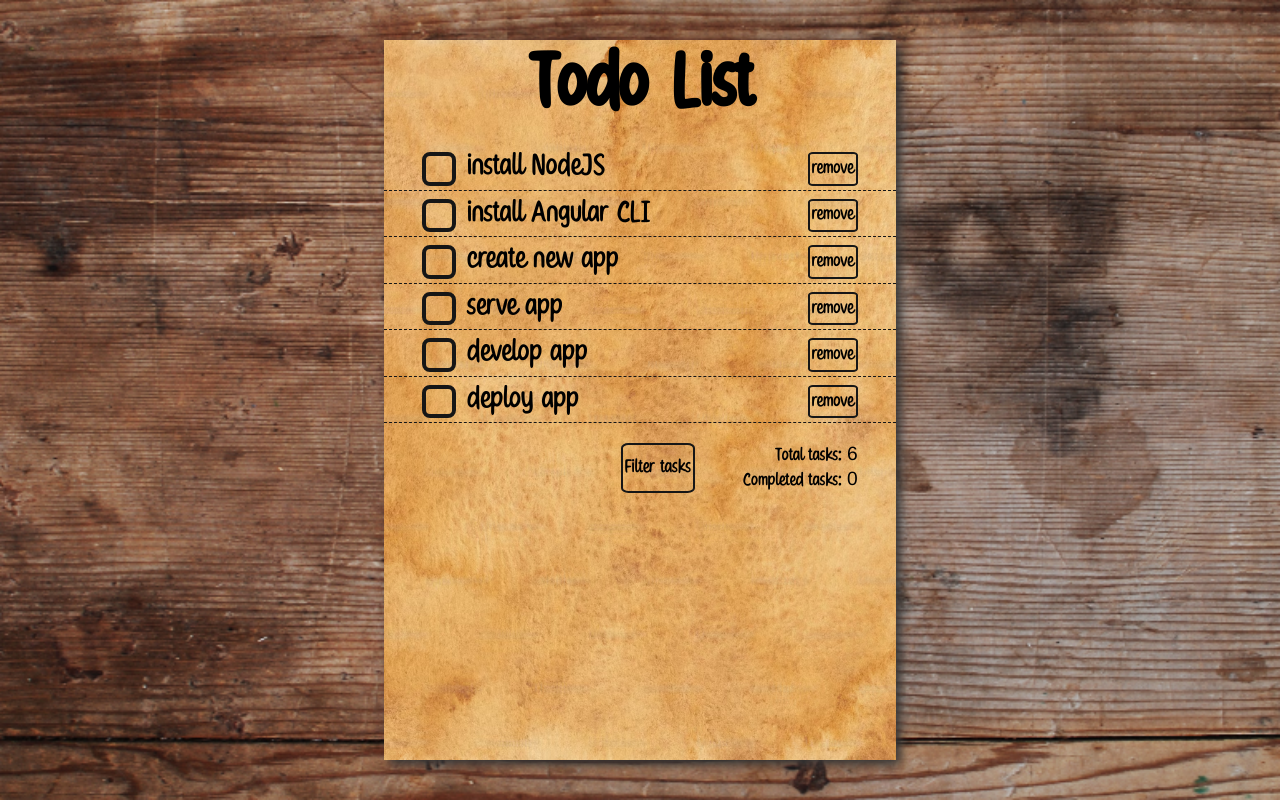
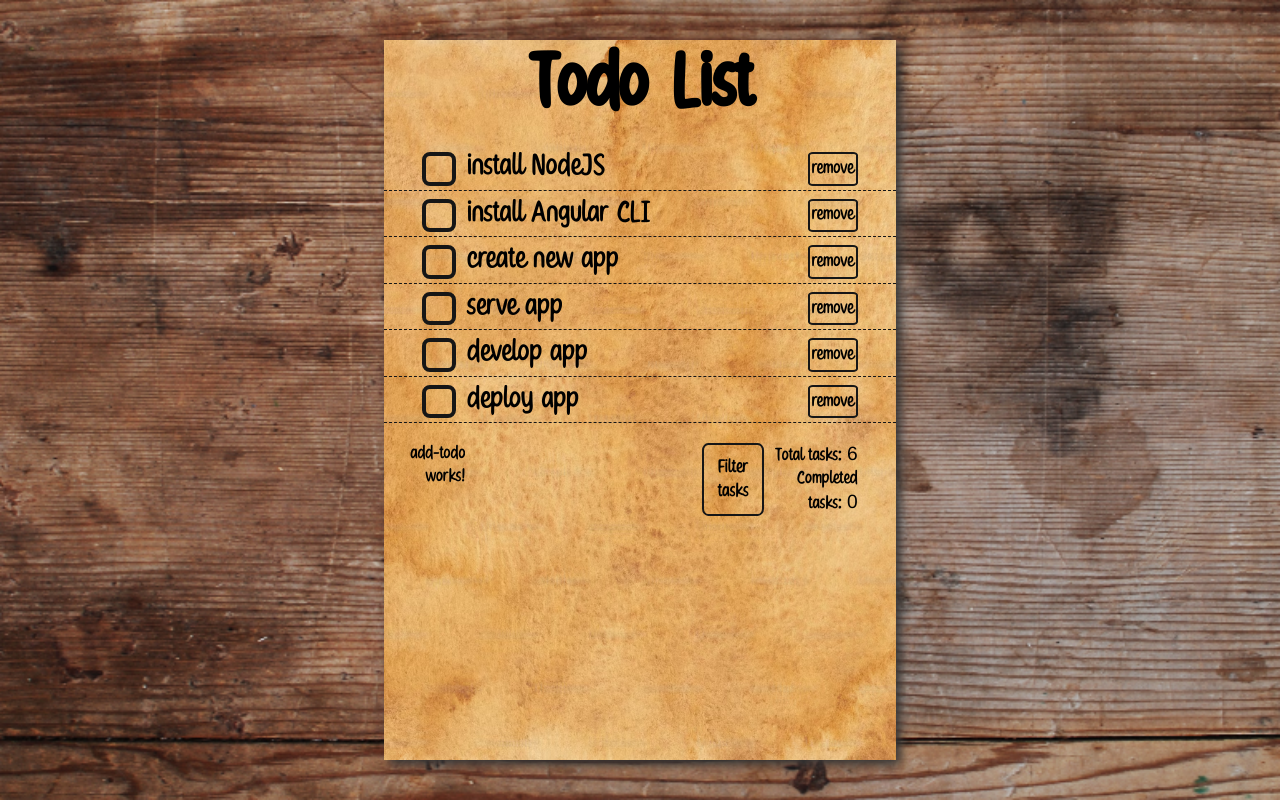
Before and after one commit to glenisT/todo-list, an Angular app: page / in a window 1280 px wide. Built offline with nearby package versions, Linux system fonts and the light colour scheme.

Commit message:
add add-todo component

```diff
--- /dev/null
+++ b/src/app/todo-list/add-todo/add-todo.component.html
@@ -0,0 +1 @@
+<p>add-todo works!</p>
--- /dev/null
+++ b/src/app/todo-list/add-todo/add-todo.component.ts
@@ -0,0 +1,15 @@
+import { Component, OnInit } from '@angular/core';
+
+@Component({
+  selector: 'app-add-todo',
+  templateUrl: './add-todo.component.html',
+  styleUrls: ['./add-todo.component.css']
+})
+export class AddTodoComponent implements OnInit {
+
+  constructor() { }
+
+  ngOnInit(): void {
+  }
+
+}
--- a/src/app/todo-list/todo-list.component.html
+++ b/src/app/todo-list/todo-list.component.html
@@ -8,6 +8,7 @@
   </ul>
 
   <div class="counter">
+    <app-add-todo></app-add-todo>
     <button class="btn filter-btn" (click)="filterTasks()">{{!filtered ? 'Filter tasks' : 'Remove filter'}}</button>
     <app-counter [totalTodos]="totalTodos" [completedTodos]="completedCounter"></app-counter>
   </div>
--- a/src/app/todo-list/todo-list.module.ts
+++ b/src/app/todo-list/todo-list.module.ts
@@ -3,6 +3,7 @@
 import { TodoComponent } from './todo/todo.component';
 import { TodoListComponent } from './todo-list.component';
 import { CounterComponent } from './counter/counter.component';
+import { AddTodoComponent } from './add-todo/add-todo.component';
 
 
 
@@ -10,7 +11,8 @@
   declarations: [
     TodoComponent,
     TodoListComponent,
-    CounterComponent
+    CounterComponent,
+    AddTodoComponent
   ],
   imports: [
     CommonModule
```
Also changed, not shown: src/app/todo-list/add-todo/add-todo.component.css (added).
